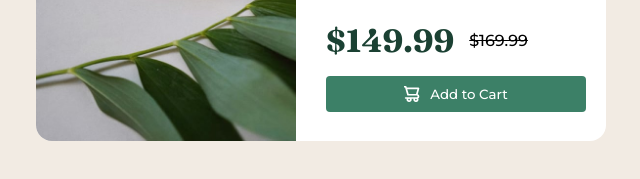
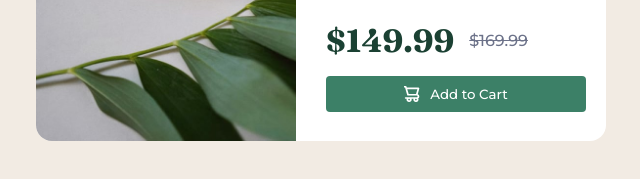
Before and after one commit to stormx118/congenial-giggle, a website built with Vite: page index.html in a window 1280 px wide. Shown: the part 479-658 px from the top of the page, 319-959 px from the left. Built offline with nearby package versions, Linux system fonts and the light colour scheme.

Commit message:
Update style.css

```diff
--- a/style.css
+++ b/style.css
@@ -74,6 +74,7 @@ font-size: 32px;
   text-decoration: line-through;
   font-family: 'Montserrat';
   font-weight: 500;
+  color:var(--clr-neutral-grey)
 }
 button{
   background-color: var(--clr-green-500);
```
